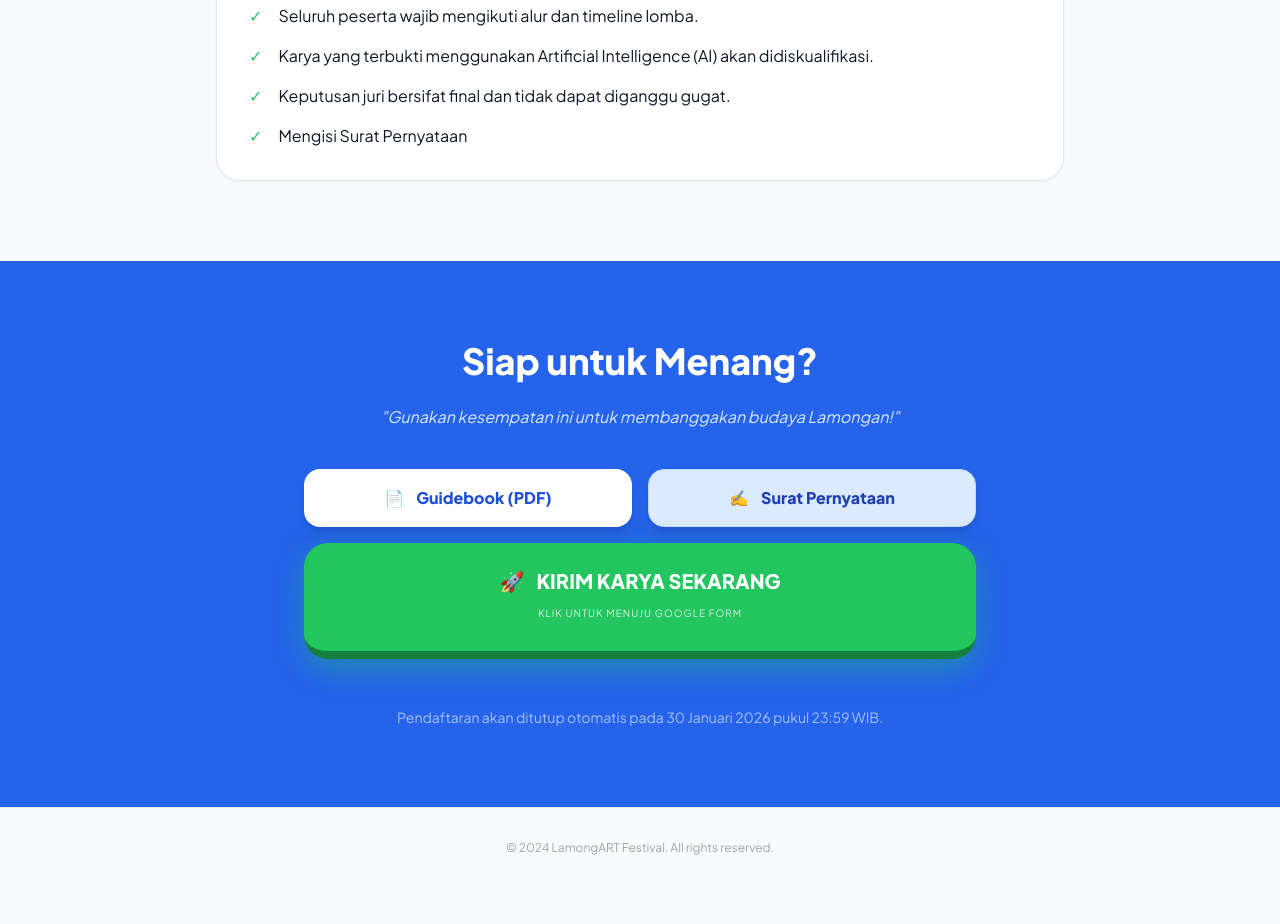
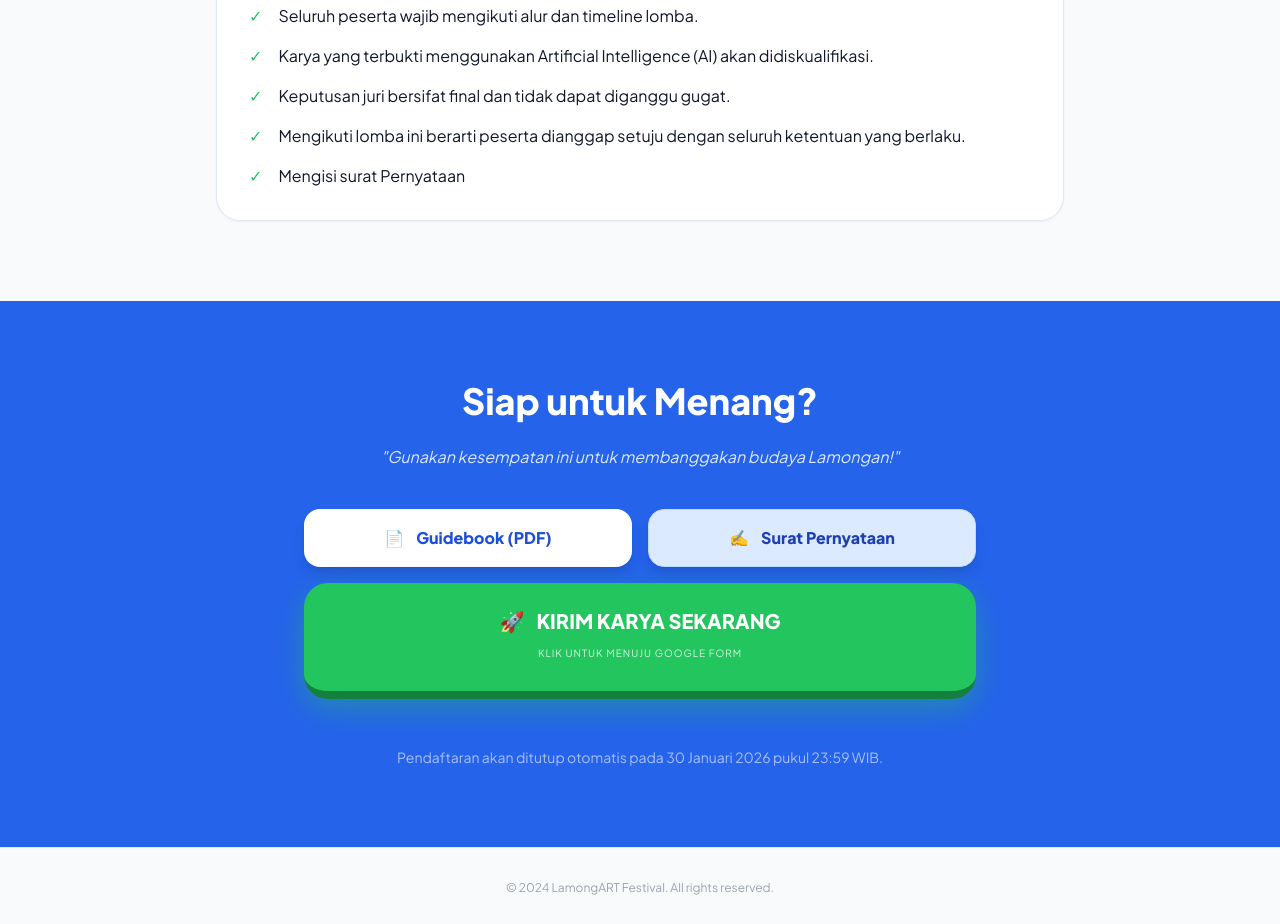
Before and after one commit to HafidzSuhaiby/lamongart-festival, a plain HTML site: page index.html in a window 1280 px wide. Shown: the part 3720-4644 px from the top of the page. Before the commit the page ends 4608 px from the top, so only its background shows below. Drawn offline with nearby package versions, Linux system fonts and the light colour scheme.

Commit message:
update syarat dan ketentuan

```diff
--- a/index.html
+++ b/index.html
@@ -163,7 +163,8 @@
                 <li class="flex gap-4"><span class="text-green-500">✓</span><p>Seluruh peserta wajib mengikuti alur dan timeline lomba.</p></li>
                 <li class="flex gap-4"><span class="text-green-500">✓</span><p>Karya yang terbukti menggunakan Artificial Intelligence (AI) akan didiskualifikasi.</p></li>
                 <li class="flex gap-4"><span class="text-green-500">✓</span><p>Keputusan juri bersifat final dan tidak dapat diganggu gugat.</p></li>
-                <li class="flex gap-4"><span class="text-green-500">✓</span><p>Mengisi Surat Pernyataan</p></li>
+                <li class="flex gap-4"><span class="text-green-500">✓</span><p>Mengikuti lomba ini berarti peserta dianggap setuju dengan seluruh ketentuan yang berlaku.</p></li>
+                <li class="flex gap-4"><span class="text-green-500">✓</span><p>Mengisi surat Pernyataan</p></li>
 
             </ul>
             </ul>
```
